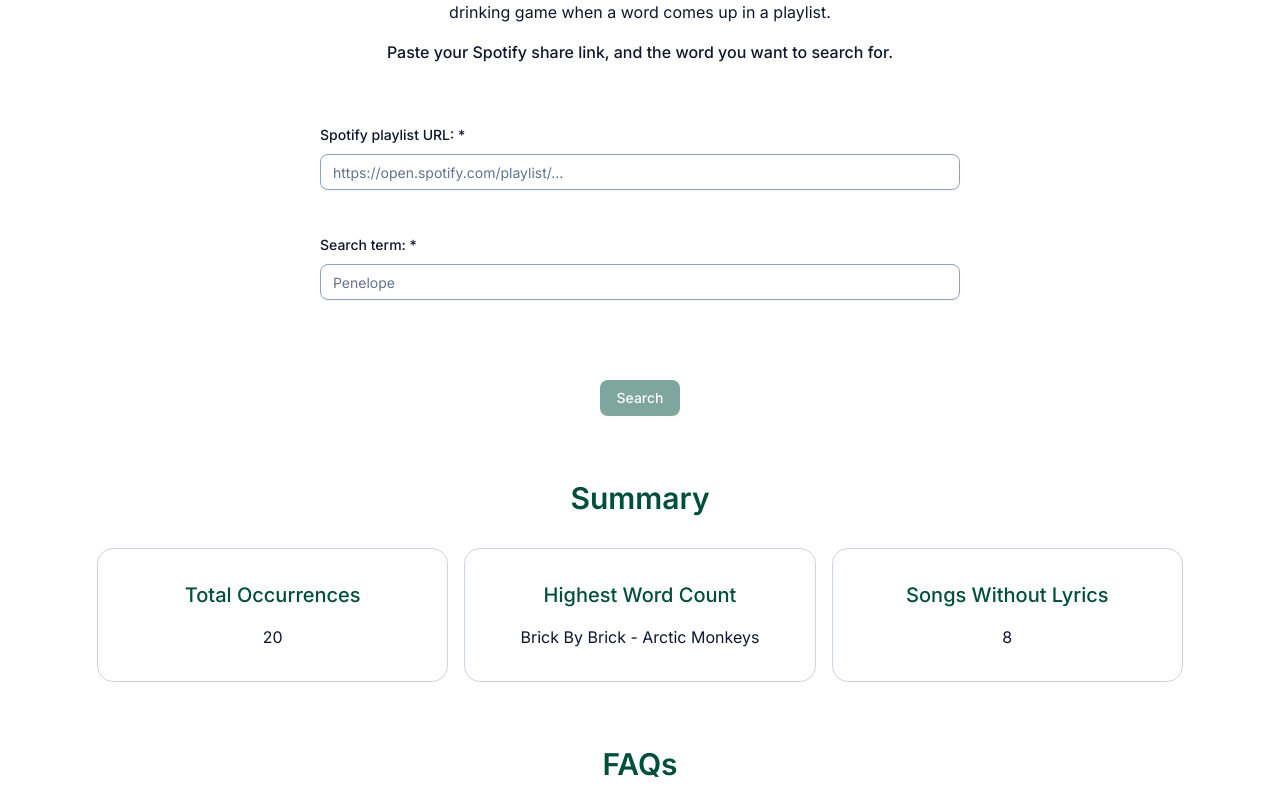
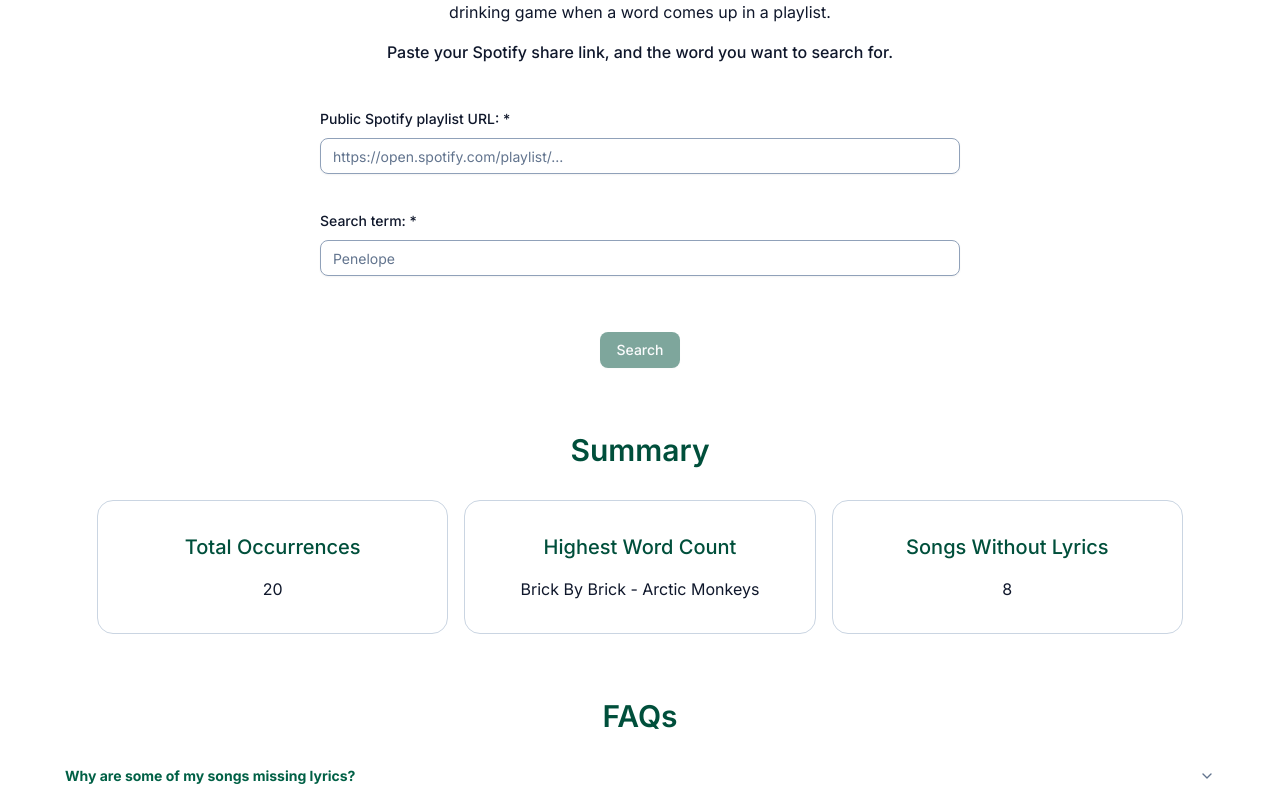
Before and after one commit to jamesleedev/playlist-wordcount, a Next.js app: page / in a window 1280 px wide. Shown: the part 240-1040 px from the top of the page. Built offline with nearby package versions, Linux system fonts and the light colour scheme.

Commit message:
style: header, faq and form

```diff
--- a/src/components/@index/header.tsx
+++ b/src/components/@index/header.tsx
@@ -2,7 +2,7 @@ import { type FC } from 'react';
 
 export const Header: FC = () => {
   return (
-    <header className="mx-auto mb-16 max-w-[40rem] text-center">
+    <header className="mx-auto mb-12 max-w-[40rem] text-center">
       <h1 className="mb-8 text-4xl font-medium text-emerald-900">Playlist Word Count</h1>
       <p className="mb-4">
         This is a small site I made in like a week to count how many shots to take in a drinking game when a word comes
--- a/src/components/faq.tsx
+++ b/src/components/faq.tsx
@@ -16,12 +16,12 @@ const CONTENT = [
 export const Faq: FC = () => {
   return (
     <div>
-      <h2>FAQs</h2>
+      <h2 className="mb-4">FAQs</h2>
       <div className="text-left">
         <Accordion type="single" collapsible className="w-full">
           {CONTENT.map(({ q, a }) => (
             <AccordionItem value={q} key={q}>
-              <AccordionTrigger className="text-emerald-800">{q}</AccordionTrigger>
+              <AccordionTrigger className="font-bold text-emerald-800">{q}</AccordionTrigger>
               <AccordionContent>
                 <p>{a}</p>
               </AccordionContent>
--- a/src/components/form.tsx
+++ b/src/components/form.tsx
@@ -76,18 +76,18 @@ export const Form: FC = () => {
     <form onSubmit={handleSubmit(onSubmit)} className="mx-auto max-w-[40rem]">
       <div>
         <Label htmlFor="spotify" className="mb-3">
-          Spotify playlist URL: *
+          Public Spotify playlist URL: *
         </Label>
         <Input
           id="spotify"
           type="text"
           placeholder="https://open.spotify.com/playlist/..."
-          className={errors.spotify?.message ? 'mb-2' : 'mb-12'}
+          className={errors.spotify?.message ? 'mb-2' : 'mb-10'}
           {...register('spotify')}
           aria-invalid={errors.spotify?.message ? 'true' : 'false'}
         />
         {errors.spotify?.message ? (
-          <p className="mb-6 text-left text-xs leading-4 text-rose-700" role="alert">
+          <p className="mb-4 text-left text-xs leading-4 text-rose-700" role="alert">
             {errors.spotify.message}
           </p>
         ) : null}
@@ -99,20 +99,20 @@ export const Form: FC = () => {
         <Input
           id="word"
           type="text"
-          className={errors.word?.message ? 'mb-2' : 'mb-12'}
+          className={errors.word?.message ? 'mb-2' : 'mb-10'}
           {...register('word')}
           aria-invalid={errors.word ? 'true' : 'false'}
           placeholder="Penelope"
         />
         {errors.word?.message ? (
-          <p className="mb-6 text-left text-xs leading-4 text-rose-700" role="alert">
+          <p className="mb-4 text-left text-xs leading-4 text-rose-700" role="alert">
             {errors.word.message}
           </p>
         ) : null}
       </div>
       <Button
         type="submit"
-        className="mt-8 hover:cursor-pointer"
+        className="mt-4 hover:cursor-pointer"
         disabled={formState === FORM_STATE.SUBMITTING || !isValid || !isDirty}
       >
         Search
```
